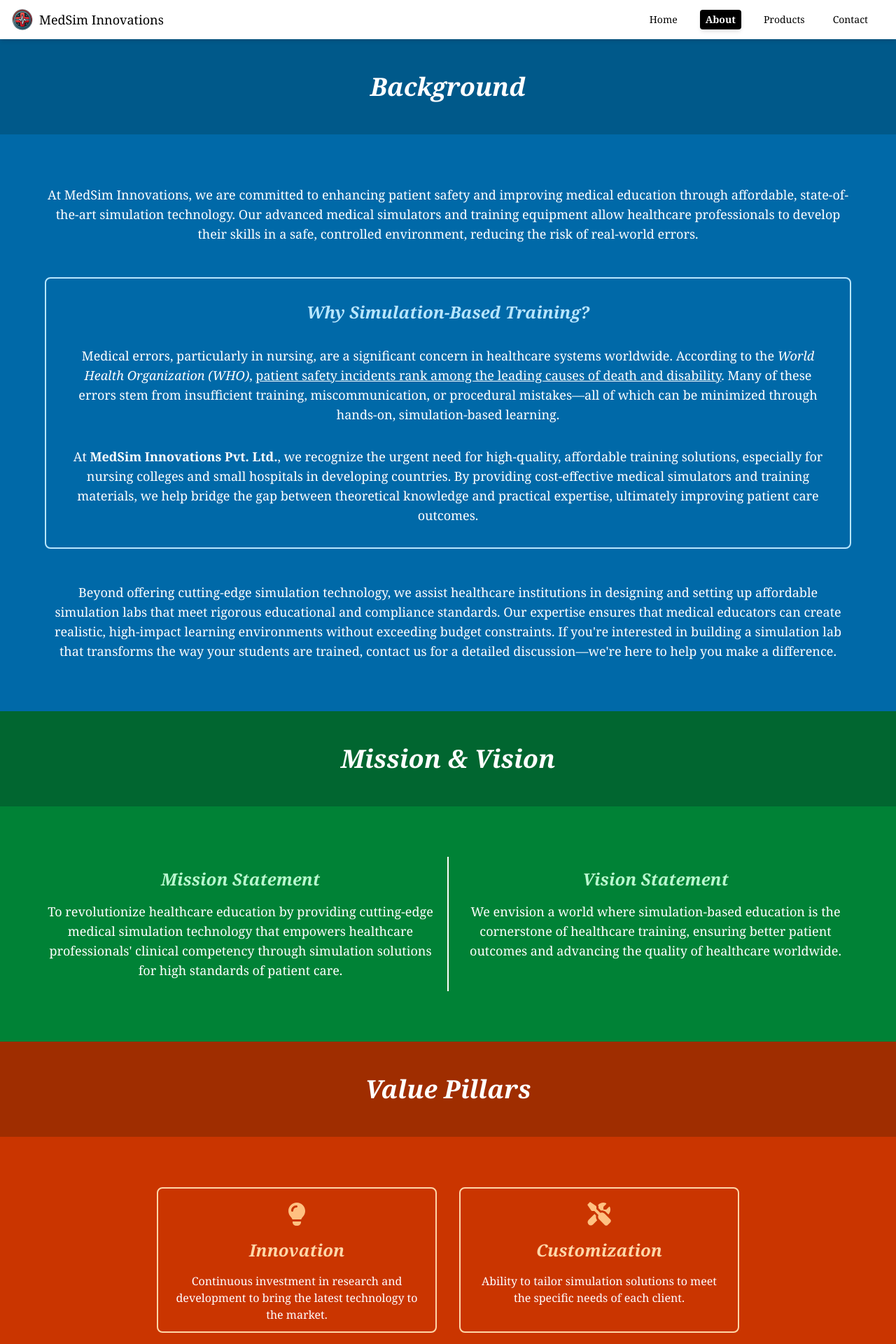
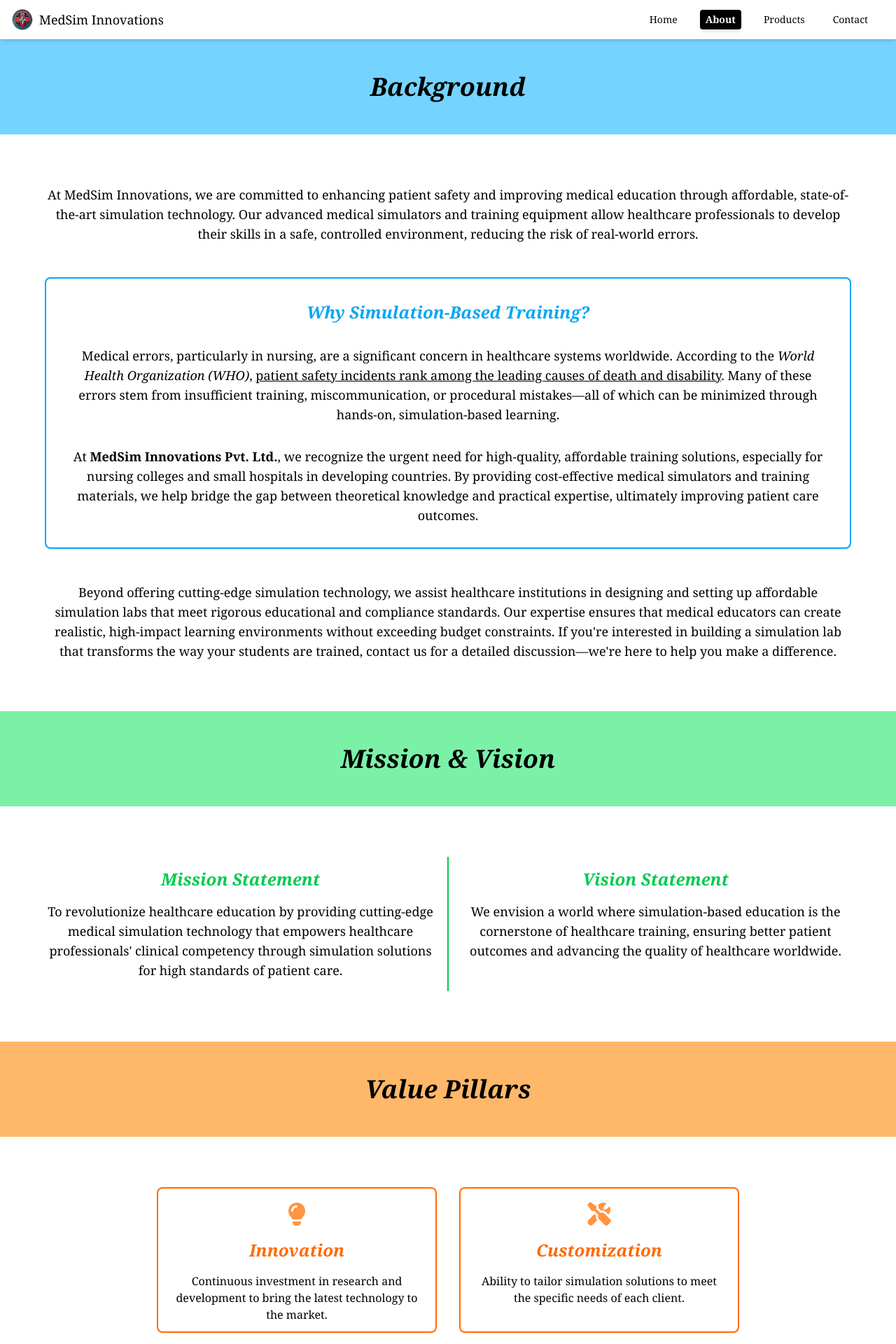
Before and after one commit to MedSim-Innovations/website, a Next.js app: page /about in a window 1280 px wide. Shown: the top 1920 px of the page at 70% size. Built offline with nearby package versions, Linux system fonts and the light colour scheme.

Commit message:
About Page UI fixes

```diff
--- a/app/about/page.tsx
+++ b/app/about/page.tsx
@@ -39,15 +39,15 @@
 
         {/* Background */}
         <div className="w-full h-auto flex flex-col">
-          <div className="w-full flex justify-center items-center bg-sky-800 p-12 shadow-md">
-            <h2 className="text-4xl capitalize text-white font-serif font-bold italic text-center">background</h2>
+          <div className="w-full flex justify-center items-center bg-sky-300 p-12 shadow-md">
+            <h2 className="text-4xl capitalize text-black selection:bg-black selection:text-sky-300 font-serif font-bold italic text-center">background</h2>
           </div>
 
-          <div className="w-full flex flex-col justify-center items-center p-12 py-18 gap-12 bg-sky-700 text-white">
+          <div className="w-full flex flex-col justify-center items-center p-12 py-18 gap-12 bg-white text-black selection:bg-sky-300 selection:text-black">
             <p className="font-serif text-lg text-center max-w-6xl">At MedSim Innovations, we are committed to enhancing patient safety and improving medical education through affordable, state-of-the-art simulation technology. Our advanced medical simulators and training equipment allow healthcare professionals to develop their skills in a safe, controlled environment, reducing the risk of real-world errors.</p>
 
-            <div className="w-full max-w-6xl border-2 border-sky-200 rounded-lg flex flex-col justify-center items-center gap-8 p-8">
-              <h3 className="text-2xl capitalize text-sky-200 font-serif font-bold italic text-center">why simulation-based training?</h3>
+            <div className="w-full max-w-6xl border-2 border-sky-500 rounded-lg flex flex-col justify-center items-center gap-8 p-8">
+              <h3 className="text-2xl capitalize text-sky-500 font-serif font-bold italic text-center">why simulation-based training?</h3>
               <p className="font-serif text-lg text-center">Medical errors, particularly in nursing, are a significant concern in healthcare systems worldwide. According to the <span className="italic">World Health Organization (WHO)</span>, <a href="https://www.who.int/news-room/fact-sheets/detail/patient-safety" target="_blank" className="underline hover:bg-sky-200 hover:text-black">patient safety incidents rank among the leading causes of death and disability</a>. Many of these errors stem from insufficient training, miscommunication, or procedural mistakes—all of which can be minimized through hands-on, simulation-based learning.</p>
               <p className="font-serif text-lg text-center">At <span className="font-bold">MedSim Innovations Pvt. Ltd.</span>, we recognize the urgent need for high-quality, affordable training solutions, especially for nursing colleges and small hospitals in developing countries. By providing cost-effective medical simulators and training materials, we help bridge the gap between theoretical knowledge and practical expertise, ultimately improving patient care outcomes.</p>
             </div>
@@ -58,18 +58,18 @@
 
         {/* Mission & Vision */}
         <div className="w-full h-auto flex flex-col">
-          <div className="w-full flex justify-center items-center bg-green-800 p-12 shadow-md">
-            <h2 className="text-4xl capitalize text-white font-serif font-bold italic text-center">mission & vision</h2>
+          <div className="w-full flex justify-center items-center bg-green-300 p-12 shadow-md">
+            <h2 className="text-4xl capitalize text-black selection:bg-black selection:text-green-300 font-serif font-bold italic text-center">mission & vision</h2>
           </div>
 
-          <div className="w-full h-auto p-12 py-18 flex md:flex-row flex-col max-md:gap-4 bg-green-700 text-white">
-            <div className="w-full md:border-r p-4 flex flex-col justify-start items-center gap-4">
-              <h3 className="text-2xl capitalize text-green-200 font-serif font-bold italic text-center">mission statement</h3>
+          <div className="w-full h-auto p-12 py-18 flex md:flex-row flex-col max-md:gap-4 bg-white text-black selection:bg-green-300 selection:text-black">
+            <div className="w-full md:border-r border-green-500 p-4 flex flex-col justify-start items-center gap-4">
+              <h3 className="text-2xl capitalize text-green-500 font-serif font-bold italic text-center">mission statement</h3>
               <p className="font-serif text-center text-lg max-w-6xl">To revolutionize healthcare education by providing cutting-edge medical simulation technology that empowers healthcare professionals' clinical competency through simulation solutions for high standards of patient care.</p>
             </div>
 
-            <div className="w-full md:border-l p-4 flex flex-col justify-start items-center gap-4">
-              <h3 className="text-2xl capitalize text-green-200 font-serif font-bold italic text-center">vision statement</h3>
+            <div className="w-full md:border-l border-green-500 p-4 flex flex-col justify-start items-center gap-4">
+              <h3 className="text-2xl capitalize text-green-500 font-serif font-bold italic text-center">vision statement</h3>
               <p className="font-serif text-center text-lg max-w-6xl">We envision a world where simulation-based education is the cornerstone of healthcare training, ensuring better patient outcomes and advancing the quality of healthcare worldwide.</p>
             </div>
           </div>
@@ -77,15 +77,15 @@
 
         {/* Value Pillars */}
         <div className="w-full h-auto flex flex-col">
-          <div className="w-full flex justify-center items-center bg-orange-800 p-12 shadow-md">
-            <h2 className="text-4xl capitalize text-white font-serif font-bold italic text-center">value pillars</h2>
+          <div className="w-full flex justify-center items-center bg-orange-300 p-12 shadow-md">
+            <h2 className="text-4xl capitalize text-black selection:bg-black selection:text-orange-300 font-serif font-bold italic text-center">value pillars</h2>
           </div>
 
-          <div className="w-full h-auto flex flex-row flex-wrap gap-8 justify-center items-center p-12 py-18 bg-orange-700 text-white">
+          <div className="w-full h-auto flex flex-row flex-wrap gap-8 justify-center items-center p-12 py-18 bg-white selection:bg-orange-300 selection:text-black text-black">
             {valuePillars.map((item, i) => (
-              <div key={i} className="p-4 border-2 border-orange-200 rounded-lg flex flex-col justify-start items-center gap-4 w-100 md:h-52 h-auto hover:scale-105 transition-all duration-200">
-                <Image src={item.icon} alt="icon" className="w-10 h-10" style={{ filter: "invert(85%) sepia(50%) saturate(600%) hue-rotate(315deg) brightness(100%)" }} />
-                <h3 className="text-2xl capitalize text-orange-200 font-serif font-bold italic text-center">{item.title}</h3>
+              <div key={i} className="p-4 border-2 border-orange-500 rounded-lg flex flex-col justify-start items-center gap-4 w-100 md:h-52 h-auto hover:scale-105 transition-all duration-200">
+                <Image src={item.icon} alt="icon" className="w-10 h-10 select-none" style={{ filter: "invert(70%) sepia(50%) saturate(2500%) hue-rotate(330deg) brightness(105%)" }} />
+                <h3 className="text-2xl capitalize text-orange-500 font-serif font-bold italic text-center">{item.title}</h3>
                 <p className="font-serif text-center text-md">{item.desc}</p>
               </div>
             ))}
@@ -94,18 +94,18 @@
 
         {/* Our Customers */}
         <div className="w-full h-auto flex flex-col">
-          <div className="w-full flex justify-center items-center bg-purple-800 p-12 shadow-md">
-            <h2 className="text-4xl capitalize text-white font-serif font-bold italic text-center">our customers</h2>
+          <div className="w-full flex justify-center items-center bg-purple-300 p-12 shadow-md">
+            <h2 className="text-4xl capitalize text-black selection:bg-black selection:text-purple-300 font-serif font-bold italic text-center">our customers</h2>
           </div>
 
-          <div className="w-full h-auto flex flex-row flex-wrap gap-12 justify-center items-center p-12 py-18 bg-purple-700 text-white">
+          <div className="w-full h-auto flex flex-row flex-wrap gap-12 justify-center items-center p-12 py-18 bg-white text-black selection:bg-purple-300 selection:text-black">
             {customers.map((item, i) => (
               <div key={i} className="w-80 md:h-108 h-auto border-2 rounded-lg p-4 flex flex-col hover:scale-105 transition-all duration-200">
                 <div className="w-full h-5/8">
-                  <Image src={item.img} alt={item.title} className="object-cover w-full h-full max-h-80" />
+                  <Image src={item.img} alt={item.title} className="object-cover w-full h-full max-h-80 select-none" />
                 </div>
                 <div className="w-full h-3/8 flex flex-col justify-center items-center gap-4">
-                  <h3 className="text-2xl capitalize text-purple-200 font-serif font-bold italic text-center">{item.title}</h3>
+                  <h3 className="text-2xl capitalize text-purple-500 font-serif font-bold italic text-center">{item.title}</h3>
                   <p className="font-serif text-center text-md">{item.desc}</p>
                 </div>
               </div>
--- a/components/footer/footer.tsx
+++ b/components/footer/footer.tsx
@@ -1,6 +1,6 @@
 export default function Footer() {
     return (
-        <div className="relative bg-white text-black h-auto flex sm:flex-row flex-col pt-8 py-4 gap-4 px-8">
+        <div className="relative bg-white text-black h-auto flex sm:flex-row flex-col py-4 gap-4 px-8">
             <div className="w-auto flex justify-center items-center sm:mr-auto max-sm:mx-auto">
                 <p className="font-serif text-sm text-center">&copy; 2026 <a href="#" className="hover:underline">MedSim Innovations</a> - All Rights Reserved.</p>
             </div>
```
